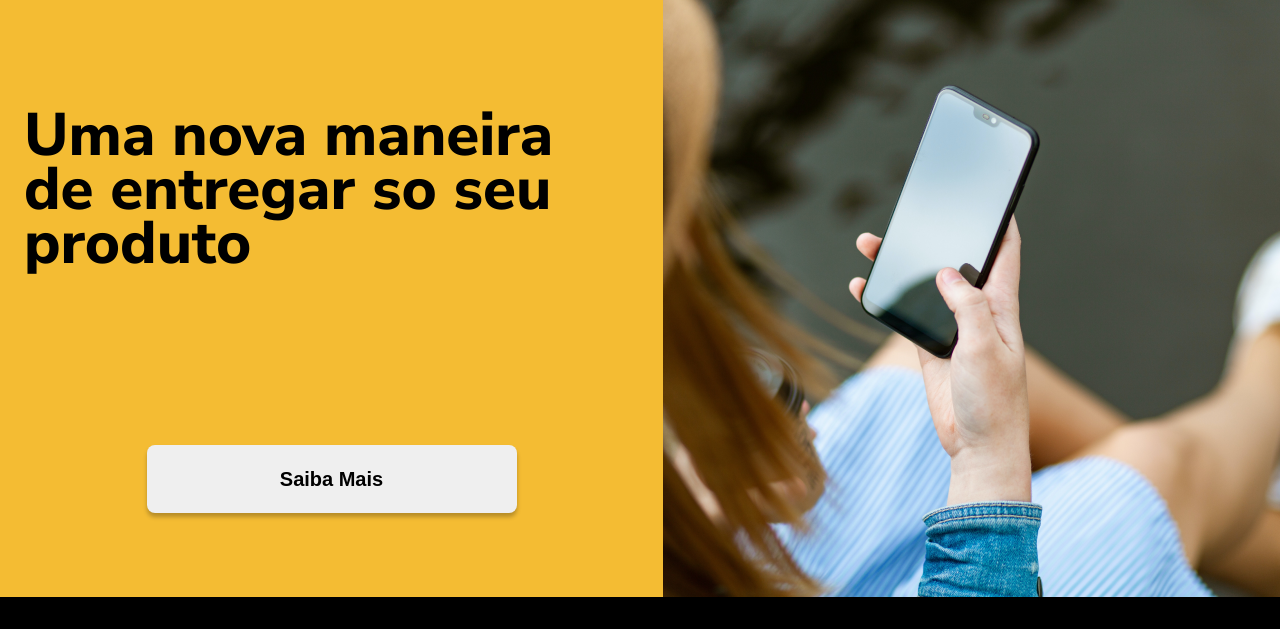
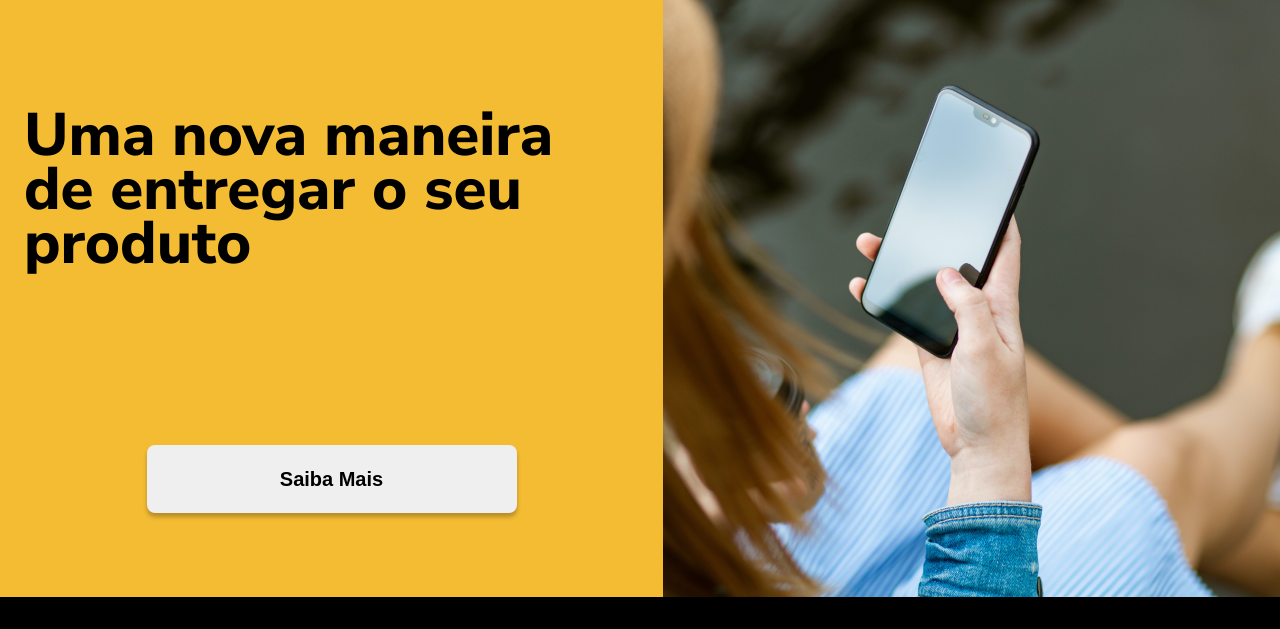
Before and after one commit to driespindola/disk-moto-website, a website: page index.html in a window 1280 px wide. Shown: the part 171-800 px from the top of the page. Drawn offline with Linux system fonts and the light colour scheme.

Commit message:
Update index.html

```diff
--- a/index.html
+++ b/index.html
@@ -15,7 +15,7 @@
         </nav>
         <div class="landing-page-content">
             <div class="word-wrapper">
-                <h2>Uma nova maneira de entregar so seu produto</h2>
+                <h2>Uma nova maneira de entregar o seu produto</h2>
                 <form action="#about">
                     <input class="btn" type="submit" value="Saiba Mais"/>
                 </form>
```
